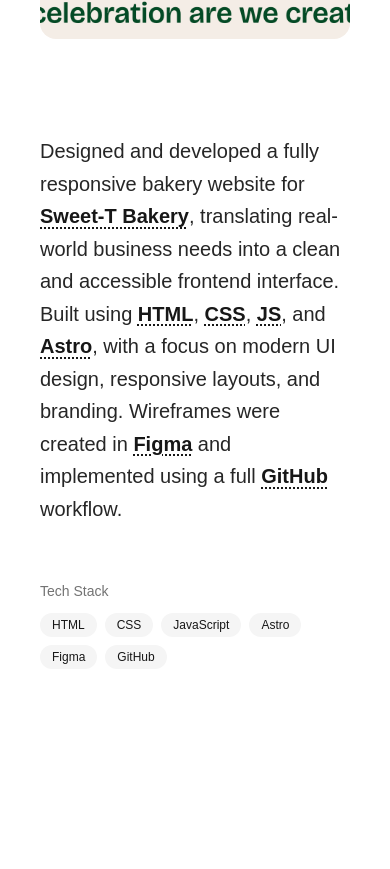
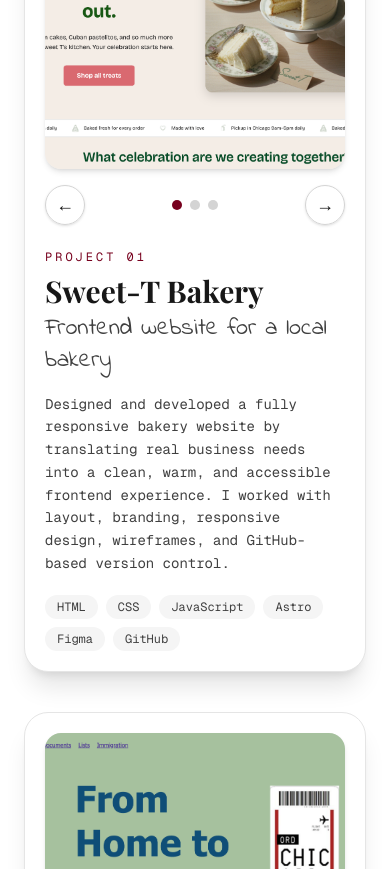
Before and after one commit to psond16/parineetsond_personal_website_2026, a Next.js app: page / in a window 390 px wide. Shown: the part 2620-3489 px from the top of the page. Built offline with nearby package versions, Linux system fonts and the light colour scheme; a web font is replaced by a local one.

Commit message:
projects section for mobile

```diff
--- a/app/components/projects.tsx
+++ b/app/components/projects.tsx
@@ -1,311 +1,304 @@
 "use client";
 
 import Image from "next/image";
-import { useState, useRef } from "react";
-import { useScroll, useMotionValueEvent } from "framer-motion";
+import { useState } from "react";
+import { motion } from "framer-motion";
 
-export default function Projects() {
-
-  // ================= HOVER STATE =================
-  const [hoveredWord, setHoveredWord] = useState<string | null>(null);
-
-  const hoverImages = {
-    "Sweet-T Bakery": "/sweet-t.png",
-    "HTML": "/html.png",
-    "CSS": "/css.png",
-    "JS": "/js.png",
-    "Astro": "/astro.png",
-    "Figma": "/figma.png",
-    "GitHub": "/github.png",
-
-    "visa process": "/usvisa.png",
-
-    "Django": "/django.png",
-    "Python": "/python.png",
-    "MySQL": "/mysql.png",
-    "REST APIs": "/api.png",
+type Project = {
+  title: string;
+  subtitle: string;
+  description: string;
+  tech: string[];
+  images: string[];
 };
 
-  const handleEnter = (word : string) => setHoveredWord(word);
-  const handleLeave = () => setHoveredWord(null);
+const projects: Project[] = [
+  {
+    title: "Sweet-T Bakery",
+    subtitle: "Frontend website for a local bakery",
+    description:
+      "Designed and developed a fully responsive bakery website by translating real business needs into a clean, warm, and accessible frontend experience. I worked with layout, branding, responsive design, wireframes, and GitHub-based version control.",
+    tech: ["HTML", "CSS", "JavaScript", "Astro", "Figma", "GitHub"],
+    images: ["/Sweet-T thumbnail.png", "/Sweet-T1.png", "/Sweet-T2.png"],
+  },
+  {
+    title: "International Student Journey",
+    subtitle: "A guide for international students",
+    description:
+      "Built a structured platform to help international students understand the visa process, travel planning, and relocation journey. The project organizes a complicated experience into clear stages, checklists, and user-friendly navigation.",
+    tech: ["HTML", "CSS", "JavaScript", "UX Design", "Figma"],
+    images: ["/newFHTC1.png", "/newFHTC2.png", "/newFHTC3.png"],
+  },
+  {
+    title: "Gamified Chat App",
+    subtitle: "Backend systems for an interactive chat app",
+    description:
+      "Developed backend systems for a gamified chat app with authentication, streak logic, quests, virtual currency, pet state management, and REST APIs for messaging and engagement features.",
+    tech: ["Django", "Python", "MySQL", "REST APIs", "GitHub"],
+    images: ["/GCA.png", "/GCA2.png", "/GCA3.png"],
+  },
+];
 
-  function HoverWord({ children } : {children : string}) {
-    return (
-      <span
-        onMouseEnter={() => handleEnter(children)}
-        onMouseLeave={handleLeave}
-        className="relative cursor-pointer font-semibold text-neutral-900 underline decoration-dotted underline-offset-4"
-      >
-        {children}
-      </span>
+function ProjectImageCarousel({ project }: { project: Project }) {
+  const [activeImageIndex, setActiveImageIndex] = useState(0);
+
+  function showNextImage() {
+    setActiveImageIndex((prevIndex) =>
+      prevIndex === project.images.length - 1 ? 0 : prevIndex + 1
     );
   }
 
-  // ================= PROJECT 1 =================
-  const [activeIndex1, setActiveIndex1] = useState(0);
-  const ref1 = useRef(null);
-
-  const { scrollYProgress: scroll1 } = useScroll({
-    target: ref1,
-    offset: ["start start", "end start"],
-  });
-
-  useMotionValueEvent(scroll1, "change", (v) => {
-    if (v < 0.33) setActiveIndex1(0); //image 1
-    else if (v < 0.66) setActiveIndex1(1); //image 2
-    else setActiveIndex1(2); //image 3
-  });
-
-  // ================= PROJECT 2 =================
-  const [activeIndex2, setActiveIndex2] = useState(0);
-  const ref2 = useRef(null);
-
-  const { scrollYProgress: scroll2 } = useScroll({
-    target: ref2,
-    offset: ["start start", "end start"],
-  });
-
-  useMotionValueEvent(scroll2, "change", (v) => {
-    if (v < 0.33) setActiveIndex2(0);
-    else if (v < 0.66) setActiveIndex2(1);
-    else setActiveIndex2(2);
-  });
-
-  // ================= PROJECT 3 =================
-  const [activeIndex3, setActiveIndex3] = useState(0);
-  const ref3 = useRef(null);
-
-  const { scrollYProgress: scroll3 } = useScroll({
-    target: ref3,
-    offset: ["start start", "end start"],
-  });
-
-  useMotionValueEvent(scroll3, "change", (v) => {
-    if (v < 0.33) setActiveIndex3(0);
-    else if (v < 0.66) setActiveIndex3(1);
-    else setActiveIndex3(2);
-  });
+  function showPreviousImage() {
+    setActiveImageIndex((prevIndex) =>
+      prevIndex === 0 ? project.images.length - 1 : prevIndex - 1
+    );
+  }
 
   return (
-    <div className="w-full" id = "projects">
-
-      {/* ================= HEADER ================= */}
-      <div className="sticky top-0 z-50 bg-white/80 backdrop-blur-md border-b border-neutral-200 text-center py-4">
-        <h1 className="text-5xl font-mono tracking-[0.2em] uppercase text-neutral-800">
-          My Projects
-        </h1>
-      </div>
-
-      {/* ================= HOVER IMAGE OVERLAY ================= */}
-      {hoveredWord && hoverImages[hoveredWord as keyof typeof hoverImages] && (
-        <div className="fixed top-1/2 left-1/2 -translate-x-1/2 -translate-y-1/2 z-[999] pointer-events-none transition-all duration-300">
+    <div className="relative">
+      <div className="relative h-[240px] w-full overflow-hidden rounded-2xl bg-neutral-100 shadow-md">
         <Image
-            src={hoverImages[hoveredWord as keyof typeof hoverImages]}
-            alt={hoveredWord}
-            width={250}
-            height={240}
-            className="rounded-xl shadow-2xl opacity-95"
-          />
-        </div>
-      )}
-
-      {/* ================= PROJECT 1 ================= */}
-      <div ref={ref1} className="h-[400vh] relative bg-white">
-
-        <div className="sticky top-0 h-screen flex items-center justify-center">
-
-          <div className="w-full max-w-6xl grid grid-cols-1 md:grid-cols-2 gap-24 md:gap-32 px-10">
-
-            <div className="relative w-full h-[520px] overflow-hidden rounded-2xl">
-
-              <Image
-                src="/Sweet-T thumbnail.png"
-                alt="Sweet-T Bakery"
+          src={project.images[activeImageIndex]}
+          alt={`${project.title} preview`}
           fill
-                className={`object-cover transition-opacity duration-700 ${
-                  activeIndex1 === 0 ? "opacity-100" : "opacity-0"
-                }`}
-              />
-
-              <Image
-                src="/Sweet-T1.png"
-                alt="Sweet-T Bakery 2"
-                fill
-                className={`object-cover transition-opacity duration-700 ${
-                  activeIndex1 === 1 ? "opacity-100" : "opacity-0"
-                }`}
-              />
-
-              <Image
-                src="/Sweet-T2.png"
-                alt="Sweet-T Bakery 3"
-                fill
-                className={`object-cover transition-opacity duration-700 ${
-                  activeIndex1 === 2 ? "opacity-100" : "opacity-0"
-                }`}
+          className="object-cover"
+          sizes="100vw"
         />
       </div>
 
-            <div className="flex items-center justify-center">
-              <div className="max-w-2xl">
+      <div className="mt-4 flex items-center justify-between">
+        <button
+          type="button"
+          onClick={showPreviousImage}
+          className="h-10 w-10 rounded-full border border-neutral-300 text-lg shadow-sm active:scale-95 transition"
+          aria-label="Previous project image"
+        >
+          ←
+        </button>
 
+        <div className="flex gap-2">
+          {project.images.map((image, index) => (
+            <button
+              key={image}
+              type="button"
+              onClick={() => setActiveImageIndex(index)}
+              className={`h-2.5 w-2.5 rounded-full transition ${
+                activeImageIndex === index ? "bg-[#77001E]" : "bg-neutral-300"
+              }`}
+              aria-label={`Show image ${index + 1}`}
+            />
+          ))}
+        </div>
 
-                <p className="text-xl md:text-2xl leading-relaxed text-neutral-800 font-medium">
-                  Designed and developed a fully responsive bakery website for{" "}
-                  <HoverWord>Sweet-T Bakery</HoverWord>, translating real-world business needs into a clean and accessible frontend interface. Built using{" "}
-                  <HoverWord>HTML</HoverWord>, <HoverWord>CSS</HoverWord>,{" "}
-                  <HoverWord>JS</HoverWord>, and <HoverWord>Astro</HoverWord>, with a focus on modern UI design, responsive layouts, and branding. Wireframes were created in{" "}
-                  <HoverWord>Figma</HoverWord> and implemented using a full{" "}
-                  <HoverWord>GitHub</HoverWord> workflow.
+        <button
+          type="button"
+          onClick={showNextImage}
+          className="h-10 w-10 rounded-full border border-neutral-300 text-lg shadow-sm active:scale-95 transition"
+          aria-label="Next project image"
+        >
+          →
+        </button>
+      </div>
+    </div>
+  );
+}
+
+function MobileProjects() {
+  return (
+    <div className="md:hidden px-6">
+      <div className="mb-10">
+        <p className="font-mono text-xs uppercase tracking-[0.35em] text-green-700">
+          selected work
         </p>
 
-                <div className="mt-14">
-                  <p className="text-sm text-neutral-500 mb-3">Tech Stack</p>
-                  <div className="flex flex-wrap gap-2">
-                    <span className="text-xs px-3 py-1 rounded-full bg-neutral-100">HTML</span>
-                    <span className="text-xs px-3 py-1 rounded-full bg-neutral-100">CSS</span>
-                    <span className="text-xs px-3 py-1 rounded-full bg-neutral-100">JavaScript</span>
-                    <span className="text-xs px-3 py-1 rounded-full bg-neutral-100">Astro</span>
-                    <span className="text-xs px-3 py-1 rounded-full bg-neutral-100">Figma</span>
-                    <span className="text-xs px-3 py-1 rounded-full bg-neutral-100">GitHub</span>
+        <h1 className="mt-3 text-5xl font-bold font-mono uppercase tracking-tighter text-neutral-800 leading-none">
+          My
+          <br />
+          Projects
+        </h1>
+
+        <p className="mt-5 font-mono text-sm leading-relaxed text-neutral-600">
+          A few things I’ve built while exploring design, code, and real-world
+          problem solving.
+        </p>
+      </div>
+
+      <div className="space-y-10">
+        {projects.map((project, index) => (
+          <motion.article
+            key={project.title}
+            initial={{ opacity: 0, y: 35 }}
+            whileInView={{ opacity: 1, y: 0 }}
+            viewport={{ once: true, amount: 0.25 }}
+            transition={{ duration: 0.55, delay: index * 0.08 }}
+            className="rounded-3xl border border-neutral-200 bg-white p-5 shadow-xl"
+          >
+            <ProjectImageCarousel project={project} />
+
+            <div className="mt-6">
+              <p className="font-mono text-xs uppercase tracking-[0.25em] text-[#77001E]">
+                Project 0{index + 1}
+              </p>
+
+              <h2 className="mt-2 text-3xl font-bold font-playfair text-neutral-900">
+                {project.title}
+              </h2>
+
+              <p className="mt-1 font-handwriting text-2xl text-neutral-700">
+                {project.subtitle}
+              </p>
+
+              <p className="mt-4 font-mono text-sm leading-relaxed text-neutral-700">
+                {project.description}
+              </p>
+
+              <div className="mt-5 flex flex-wrap gap-2">
+                {project.tech.map((techItem) => (
+                  <span
+                    key={techItem}
+                    className="rounded-full bg-neutral-100 px-3 py-1 text-xs font-mono text-neutral-700"
+                  >
+                    {techItem}
+                  </span>
+                ))}
               </div>
             </div>
-
+          </motion.article>
+        ))}
       </div>
     </div>
+  );
+}
 
+function DesktopProjects() {
+  return (
+    <div className="hidden md:block px-10 lg:px-24">
+      <div className="mx-auto max-w-6xl text-center mb-20">
+        <motion.p
+          initial={{ opacity: 0, y: 18 }}
+          whileInView={{ opacity: 1, y: 0 }}
+          viewport={{ once: true, amount: 0.5 }}
+          transition={{ duration: 0.5 }}
+          className="font-mono text-sm uppercase tracking-[0.35em] text-green-700"
+        >
+          selected work
+        </motion.p>
+
+        <motion.h1
+          initial={{ opacity: 0, y: 28 }}
+          whileInView={{ opacity: 1, y: 0 }}
+          viewport={{ once: true, amount: 0.5 }}
+          transition={{ duration: 0.6, delay: 0.1 }}
+          className="mt-4 text-6xl lg:text-7xl font-mono font-bold uppercase tracking-[0.15em] text-neutral-800"
+        >
+          My Projects
+        </motion.h1>
+
+        <motion.p
+          initial={{ opacity: 0, y: 24 }}
+          whileInView={{ opacity: 1, y: 0 }}
+          viewport={{ once: true, amount: 0.5 }}
+          transition={{ duration: 0.6, delay: 0.2 }}
+          className="mx-auto mt-6 max-w-2xl font-mono text-sm leading-relaxed text-neutral-600"
+        >
+          A collection of projects where I combined design, frontend
+          development, backend logic, and user-focused problem solving.
+        </motion.p>
+      </div>
+
+      <div className="mx-auto max-w-6xl space-y-28">
+        {projects.map((project, index) => {
+          const reverseLayout = index % 2 === 1;
+
+          return (
+            <motion.article
+              key={project.title}
+              initial={{ opacity: 0, y: 45 }}
+              whileInView={{ opacity: 1, y: 0 }}
+              viewport={{ once: true, amount: 0.25 }}
+              transition={{ duration: 0.7 }}
+              className="grid grid-cols-1 md:grid-cols-2 gap-12 lg:gap-16 items-center"
+            >
+              {/* IMAGE SIDE */}
+              <div className={reverseLayout ? "md:order-2" : ""}>
+                <div className="grid grid-cols-2 gap-4">
+                  <div className="relative col-span-2 h-[360px] overflow-hidden rounded-3xl bg-neutral-100 shadow-2xl">
+                    <Image
+                      src={project.images[0]}
+                      alt={`${project.title} main preview`}
+                      fill
+                      className="object-cover transition-transform duration-500 hover:scale-105"
+                      sizes="50vw"
+                    />
+                  </div>
+
+                  <div className="relative h-[150px] overflow-hidden rounded-2xl bg-neutral-100 shadow-lg">
+                    <Image
+                      src={project.images[1]}
+                      alt={`${project.title} second preview`}
+                      fill
+                      className="object-cover transition-transform duration-500 hover:scale-105"
+                      sizes="25vw"
+                    />
+                  </div>
+
+                  <div className="relative h-[150px] overflow-hidden rounded-2xl bg-neutral-100 shadow-lg">
+                    <Image
+                      src={project.images[2]}
+                      alt={`${project.title} third preview`}
+                      fill
+                      className="object-cover transition-transform duration-500 hover:scale-105"
+                      sizes="25vw"
+                    />
                   </div>
                 </div>
               </div>
 
-      {/* ================= PROJECT 2 ================= */}
-      <div ref={ref2} className="h-[400vh] relative bg-white">
-
-        <div className="sticky top-0 h-screen flex items-center justify-center">
-
-          <div className="w-full max-w-6xl grid grid-cols-1 md:grid-cols-2 gap-24 md:gap-32 px-10">
-
-            <div className="relative w-full h-[520px] overflow-hidden rounded-2xl">
-
-              <Image
-                src="/newFHTC1.png"
-                alt="International Journey 1"
-                fill
-                className={`object-cover transition-opacity duration-700 ${
-                  activeIndex2 === 0 ? "opacity-100" : "opacity-0"
-                }`}
-              />
-
-              <Image
-                src="/newFHTC2.png"
-                alt="International Journey 2"
-                fill
-                className={`object-cover transition-opacity duration-700 ${
-                  activeIndex2 === 1 ? "opacity-100" : "opacity-0"
-                }`}
-              />
-
-              <Image
-                src="/newFHTC3.png"
-                alt="International Journey 3"
-                fill
-                className={`object-cover transition-opacity duration-700 ${
-                  activeIndex2 === 2 ? "opacity-100" : "opacity-0"
-                }`}
-              />
-            </div>
-
-            <div className="flex items-center justify-center">
-              <div className="max-w-2xl">
-
-
-                <p className="text-xl md:text-2xl leading-relaxed text-neutral-800 font-medium">
-                  Built a structured platform guiding international students through{" "}
-                  <HoverWord>visa process</HoverWord>, travel planning, and relocation journey. Created 5+ transition stages with checklists and navigation to simplify complex workflows, applying strong UX design principles and user-focused structuring.
+              {/* TEXT SIDE */}
+              <div className={reverseLayout ? "md:order-1" : ""}>
+                <p className="font-mono text-xs uppercase tracking-[0.3em] text-[#77001E]">
+                  Project 0{index + 1}
                 </p>
 
-                <div className="mt-14">
-                  <p className="text-sm text-neutral-500 mb-3">Tech Stack</p>
-                  <div className="flex flex-wrap gap-2">
-                    <span className="text-xs px-3 py-1 rounded-full bg-neutral-100">HTML</span>
-                    <span className="text-xs px-3 py-1 rounded-full bg-neutral-100">CSS</span>
-                    <span className="text-xs px-3 py-1 rounded-full bg-neutral-100">JavaScript</span>
-                    <span className="text-xs px-3 py-1 rounded-full bg-neutral-100">UX Design</span>
-                    <span className="text-xs px-3 py-1 rounded-full bg-neutral-100">Figma</span>
+                <h2 className="mt-4 text-5xl lg:text-6xl font-playfair font-bold text-neutral-900 leading-tight">
+                  {project.title}
+                </h2>
+
+                <p className="mt-3 font-handwriting text-4xl text-neutral-700">
+                  {project.subtitle}
+                </p>
+
+                <p className="mt-7 max-w-xl font-mono text-base leading-relaxed text-neutral-700">
+                  {project.description}
+                </p>
+
+                <div className="mt-8 flex flex-wrap gap-3">
+                  {project.tech.map((techItem) => (
+                    <span
+                      key={techItem}
+                      className="rounded-full border border-neutral-200 bg-white px-4 py-2 text-sm font-mono text-neutral-700 shadow-sm"
+                    >
+                      {techItem}
+                    </span>
+                  ))}
                 </div>
               </div>
-
+            </motion.article>
+          );
+        })}
       </div>
-            </div>
-
-          </div>
-        </div>
-      </div>
-
-      {/* ================= PROJECT 3 ================= */}
-      <div ref={ref3} className="h-[400vh] relative bg-white">
-
-        <div className="sticky top-0 h-screen flex items-center justify-center">
-
-          <div className="w-full max-w-6xl grid grid-cols-1 md:grid-cols-2 gap-24 md:gap-32 px-10">
-
-            <div className="relative w-full h-[520px] overflow-hidden rounded-2xl">
-
-              <Image
-                src="/GCA.png"
-                alt="Gamified Chat App 1"
-                fill
-                className={`object-cover transition-opacity duration-700 ${
-                  activeIndex3 === 0 ? "opacity-100" : "opacity-0"
-                }`}
-              />
-
-              <Image
-                src="/GCA2.png"
-                alt="Gamified Chat App 2"
-                fill
-                className={`object-cover transition-opacity duration-700 ${
-                  activeIndex3 === 1 ? "opacity-100" : "opacity-0"
-                }`}
-              />
-
-              <Image
-                src="/GCA3.png"
-                alt="Gamified Chat App 3"
-                fill
-                className={`object-cover transition-opacity duration-700 ${
-                  activeIndex3 === 2 ? "opacity-100" : "opacity-0"
-                }`}
-              />
-            </div>
-
-            <div className="flex items-center justify-center">
-              <div className="max-w-2xl">
-
-
-                <p className="text-xl md:text-2xl leading-relaxed text-neutral-800 font-medium">
-                  Developed backend systems for a gamified chat app using{" "}
-                  <HoverWord>Django</HoverWord>, <HoverWord>Python</HoverWord>, and <HoverWord>MySQL</HoverWord>, implementing authentication, streak logic, quests, virtual currency, pet state management, and scalable <HoverWord>REST APIs</HoverWord> for messaging and engagement systems.
-                </p>
-
-                <div className="mt-14">
-                  <p className="text-sm text-neutral-500 mb-3">Tech Stack</p>
-                  <div className="flex flex-wrap gap-2">
-                    <span className="text-xs px-3 py-1 rounded-full bg-neutral-100">Django</span>
-                    <span className="text-xs px-3 py-1 rounded-full bg-neutral-100">Python</span>
-                    <span className="text-xs px-3 py-1 rounded-full bg-neutral-100">MySQL</span>
-                    <span className="text-xs px-3 py-1 rounded-full bg-neutral-100">REST API</span>
-                    <span className="text-xs px-3 py-1 rounded-full bg-neutral-100">GitHub</span>
-                  </div>
-                </div>
-
-              </div>
-            </div>
-
-          </div>
-        </div>
-      </div>
-
     </div>
   );
 }
+
+export default function Projects() {
+  return (
+    <section
+      id="projects"
+      className="w-full bg-white pt-28 md:pt-36 pb-24 md:pb-32"
+    >
+      <MobileProjects />
+      <DesktopProjects />
+    </section>
+  );
+}
```
Lines whose indentation alone changed are shown as unchanged.
